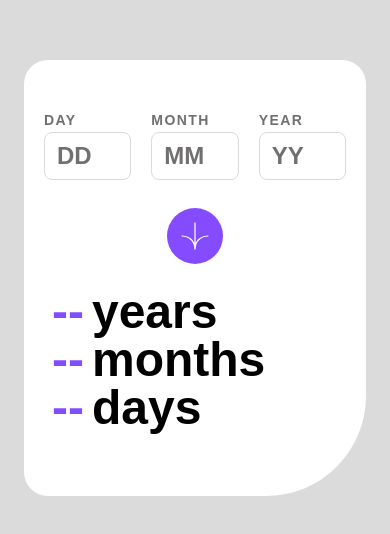
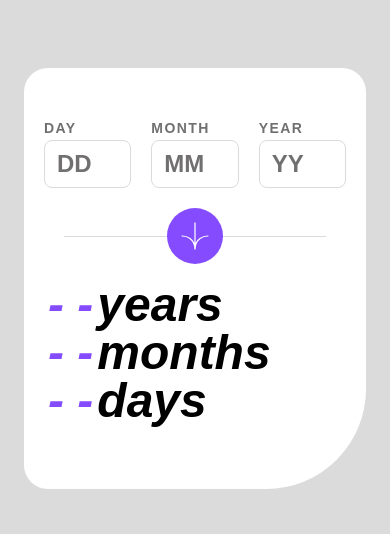
Before and after one commit to chiamaka28/fem-age-calculator-app, a Next.js app: page / in a window 390 px wide. Shown: the part 144-678 px from the top of the page. Built offline with nearby package versions, Linux system fonts and the light colour scheme.

Commit message:
added styles fot the responsive design

```diff
--- a/src/components/Card/index.tsx
+++ b/src/components/Card/index.tsx
@@ -39,8 +39,8 @@ const Card = () => {
       year: Yup.number()
         .required('This Field is Required')
         .max(currentYear, 'Must be in the past'),
-    }).test('valid-date', 'Invalid date', function (values) {
-      const { day, month, year } = values;
+    }).test('valid-date', 'Invalid date', function (value) {
+      const { day, month, year } = value;
       if (day && month && year) {
         return isValidDate(day, month, year); // Validate the date combination
       }
@@ -173,29 +173,32 @@ const Card = () => {
             </div>
           </div>
 
-          <div className='flex justify-center max-w-[500px] sm:justify-end pt-5'>
+          <div className='  max-w-[500px]  p-5 mt-5 relative'>
+            <hr className='w-[100%] sm:w-[95%]  text-lightGrey' />
             <button
               type='submit'
-              className='bg-purple rounded-full w-14 h-14 p-2 flex justify-center items-center'
+              className='bg-purple rounded-full w-14 h-14 p-2 flex justify-center items-center absolute  left-1/2  top-1/2 transform -translate-x-1/2 -translate-y-1/2 sm:left-auto sm:right-0 '
             >
               <ArrowIcon />
             </button>
           </div>
         </form>
       </div>
-      <div className='  text-5xl sm:text-6xl font-extrabold pt-6 pb-6 sm:pt-0'>
-        <p>
-          <span className='text-purple mx-2'>{ageYears ? ageYears : '--'}</span>
+      <div className={` text-5xl sm:text-6xl font-extrabold pt-6 pb-6 sm:pt-0`}>
+        <p className='italic font-black'>
+          <span className='text-purple mx-1 '>
+            {ageYears ? ageYears : '- -'}
+          </span>
           years
         </p>
-        <p>
-          <span className='text-purple mx-2'>
-            {ageMonths ? ageMonths : '--'}
+        <p className='italic font-black'>
+          <span className='text-purple mx-1'>
+            {ageMonths ? ageMonths : '- -'}
           </span>
           months
         </p>
-        <p>
-          <span className='text-purple mx-2'>{ageDays ? ageDays : '--'}</span>
+        <p className='italic font-black'>
+          <span className='text-purple mx-1'>{ageDays ? ageDays : '- -'}</span>
           days
         </p>
       </div>
```
